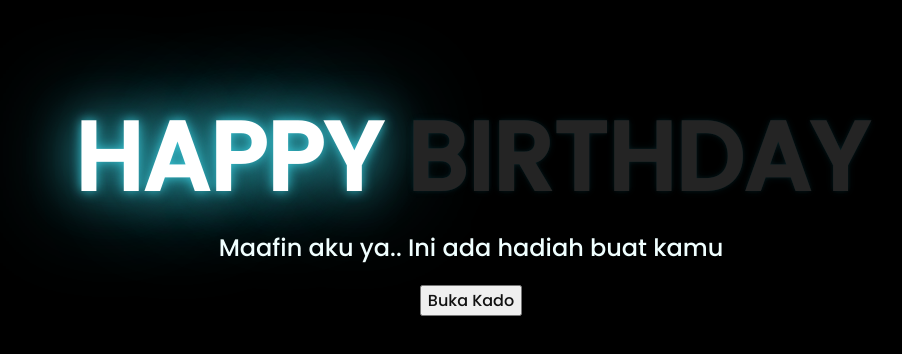
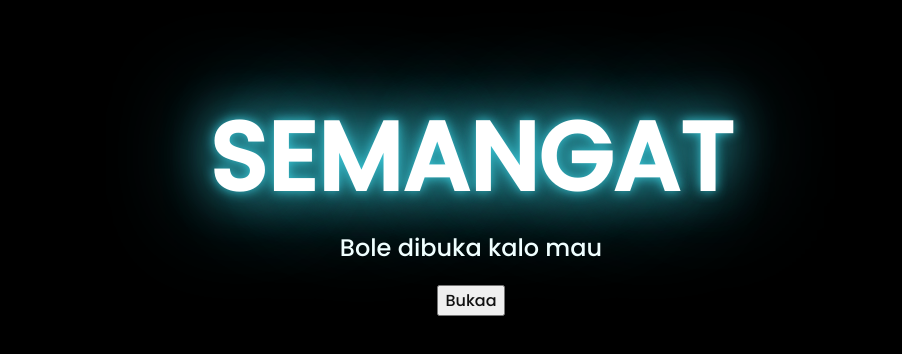
Before and after one commit to THISONEISFORYOU/Diazsakha, a plain HTML site: page HBDD.html in a window 1280 px wide. Shown: the part 208-562 px from the top of the page, without its empty margins (177-1079 px from the left). Drawn offline with Linux system fonts and the light colour scheme.

Commit message:
Add files via upload

```diff
--- a/HBDD.html
+++ b/HBDD.html
@@ -11,15 +11,14 @@
 <body>
     <div class="greetings">
     <!-- silahkan menambah kata sesuai keinginan dengan <span>text...</span -->
-        <span>HAPPY</span>
-        <span>BIRTHDAY</span>
+        <span>SEMANGAT</span>
     </div>
     <div class="description">
-        <span>Maafin aku ya.. Ini ada hadiah buat kamu</span>
+        <span>Bole dibuka kalo mau</span>
     </div>
     <div class="button">
         <button>
-            <a href="flower.html">Buka Kado</a>
+            <a href="flower.html">Bukaa</a>
         </button>
 
     </div>
```
